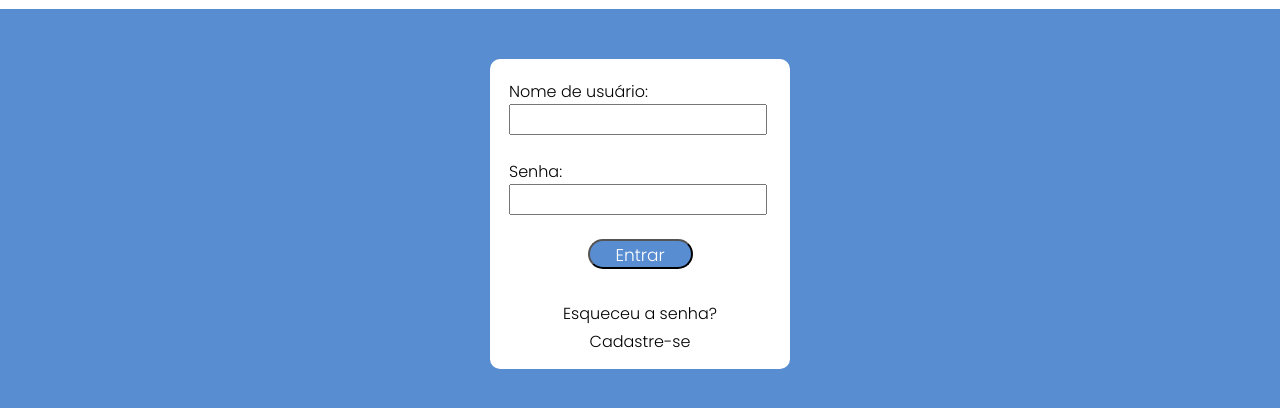
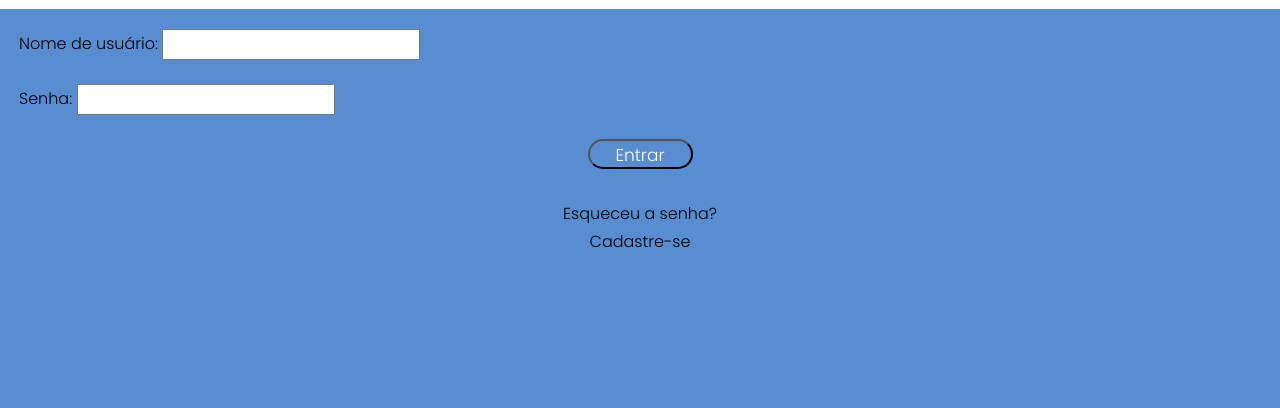
Before and after one commit to ArlysonFS/Tela-de-login, a plain HTML site: page index.html in a window 1280 px wide. Shown: the part 52-460 px from the top of the page. Drawn offline with Linux system fonts and the light colour scheme.

Commit message:
Update style.css

```diff
--- a/style.css
+++ b/style.css
@@ -1,4 +1,4 @@
-html, body{
+body{
     margin: 0;
     padding: 0;
     background-color: #588dd1;
@@ -18,13 +18,9 @@ header h1{
    margin: 0 auto;
 }
 
-/* Definição do posicionamento do formulário */
-form{
-    margin: 0 auto;
-}
 
 /* Definição do posicionamento das div's */
-form div{
+div{
     padding: 20px 19px 4px 19px;
 }
 
@@ -53,15 +49,16 @@ p{
     margin: 3px;
 }
 
-/* Configuração do box em que o formulário foi embutido */
-#box{
+/* Definição do main */
+main{
+    margin: auto;
     width: 300px;
     height: 310px;
     background-color: white;
     border-radius: 10px;
 }
 
-/* Definição do posicionamento do box em relação ao cabeçalho */
-header + #box{
+/* Definição do posicionamento do main em relação ao cabeçalho */
+header + main{
     margin-top: 50px;
 }
```
